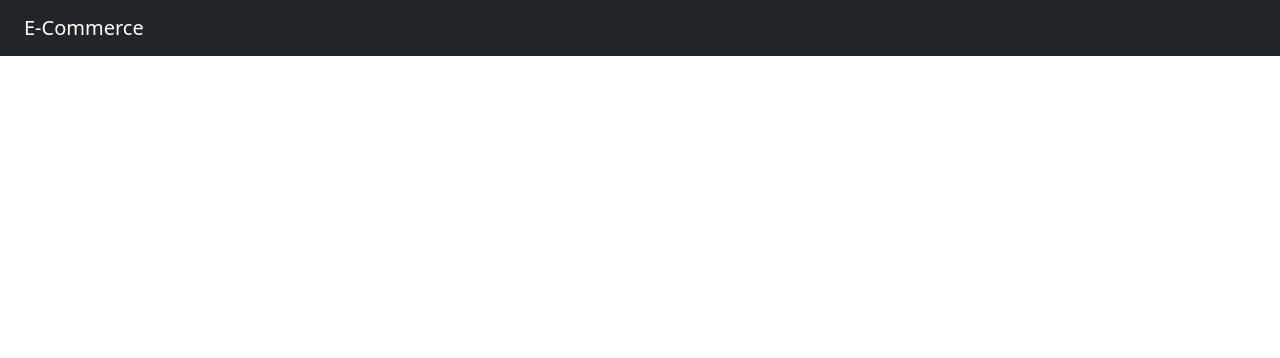
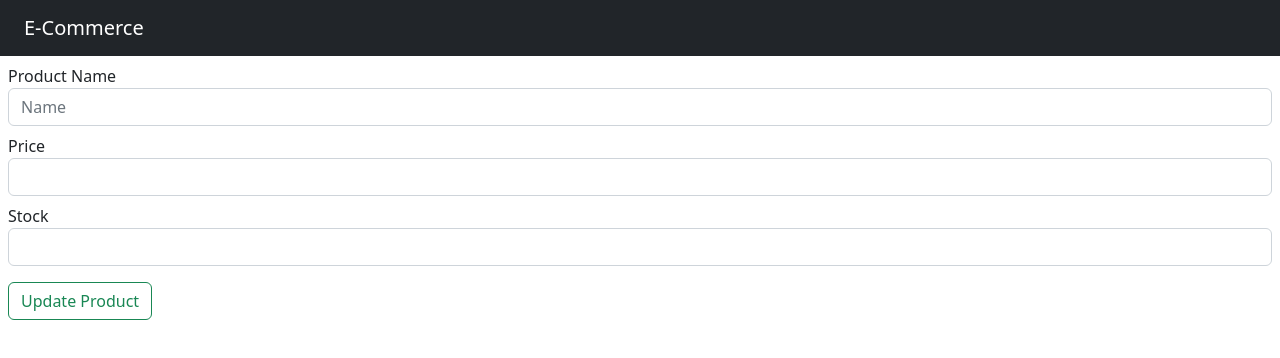
Before and after one commit to ianaack/e-commerce, a React (Create React App) app in the folder client/: page /edit/1 in a window 1280 px wide. Before the commit this address had no page. Shown: the top 358 px of the page. Built offline with nearby package versions, Linux system fonts and the light colour scheme; no server answers.

Commit message:
Feature: Update Product functional

```diff
--- a/client/src/App.js
+++ b/client/src/App.js
@@ -12,6 +12,7 @@ import Signup from "./pages/Signup";
 // import components
 import Nav from "./components/Navbar";
 import AddProducts from "./components/AddProduct";
+import UpdateProducts from "./components/UpdateProduct";
 
 function App() {
 	return (
@@ -23,6 +24,7 @@ function App() {
 				<Route path="/signup" element={<Signup />} />
 				<Route path="/products/:id" element={<Detail />} />
 				<Route path="/add" element={<AddProducts />} />
+				<Route path="/edit/:id" element={<UpdateProducts />} />
 				<Route element={<NoMatch />} />
 			</Routes>
 		</Router>
--- a/client/src/components/addProduct.js
+++ b/client/src/components/addProduct.js
@@ -15,8 +15,6 @@ function AddProducts() {
 			stock: stock,
 			category_id: category,
 		});
-
-		window.location.replace("/");
 	};
 
 	return (
--- a/client/src/components/updateProduct.js
+++ b/client/src/components/updateProduct.js
@@ -1,7 +1,70 @@
+import { useState, useEffect } from "react";
+import axios from "axios";
+import { useParams } from "react-router-dom";
+
 function UpdateProducts() {
+	const [name, setName] = useState("");
+	const [price, setPrice] = useState("");
+	const [stock, setStock] = useState("");
+	const { id } = useParams();
+
+	const updateProduct = async (e) => {
+		e.preventDefault();
+		await axios.put(`http://localhost:3001/api/products/${id}`, {
+			product_name: name,
+			price: price,
+			stock: stock,
+		});
+	};
+
+	useEffect(() => {
+		getProductById();
+	});
+
+	const getProductById = async () => {
+		const response = await axios.get(
+			`http://localhost:3001/api/products/${id}`
+		);
+		setName(response.data.product_name);
+		setPrice(response.data.price);
+		setStock(response.data.stock);
+	};
+
 	return (
 		<div>
-			<h1>Updating Products</h1>
+			<form onSubmit={updateProduct}>
+				<div className="form-group m-2">
+					<label className="">Product Name</label>
+					<input
+						type={"text"}
+						className="form-control"
+						placeholder="Name"
+						value={name}
+						onChange={(e) => setName(e.target.value)}
+						onClick={() => setName("")}
+					/>
+				</div>
+				<div className="form-group m-2">
+					<label className="">Price</label>
+					<input
+						type={"number"}
+						className="form-control"
+						value={price}
+						onChange={(e) => setPrice(e.target.value)}
+					/>
+				</div>
+				<div className="form-group m-2">
+					<label className="">Stock</label>
+					<input
+						type={"number"}
+						className="form-control"
+						value={stock}
+						onChange={(e) => setStock(e.target.value)}
+					/>
+				</div>
+
+				<button className="btn btn-outline-success m-2">Update Product</button>
+			</form>
 		</div>
 	);
 }
```
